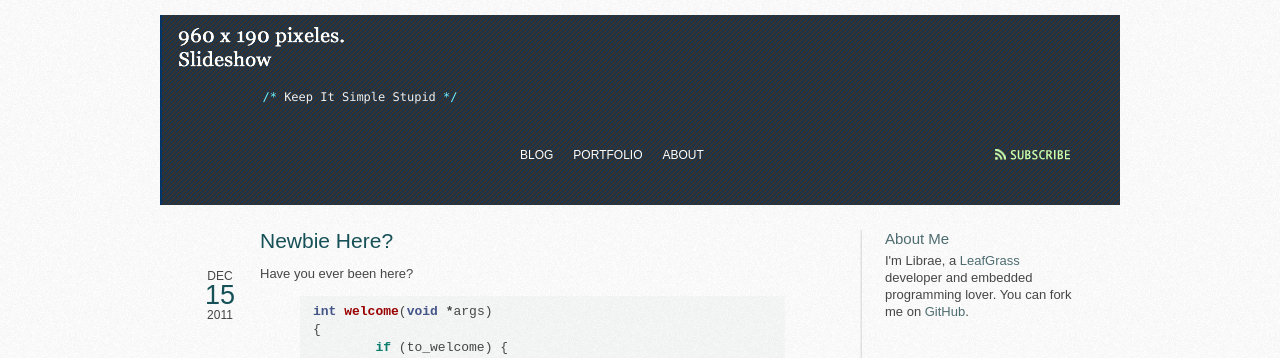
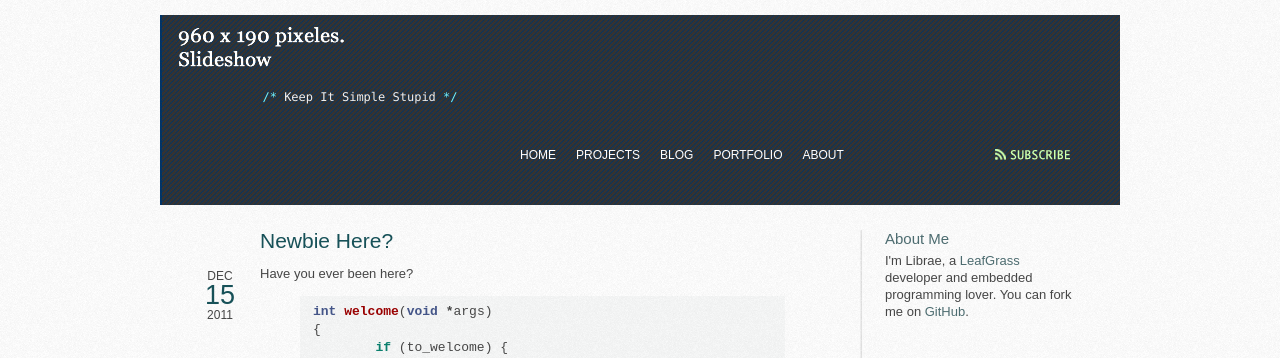
Before and after one commit to librae8226/librae8226.github.com, a Jekyll site: the page built from index.html, in a window 1280 px wide. Shown: the top 358 px of the page. Built offline with Jekyll 4.4.1, drawn with Linux system fonts in a browser that asks for light colours; the list of posts is cut into pages by our own code; comment, search, counter and statistics services are not loaded.

```diff
--- a/_config.yml
+++ b/_config.yml
@@ -21,6 +21,17 @@ about: >
     and embedded programming lover. You can fork me on <a href="http://github.com/librae8226">GitHub</a>.
 
 nav:
+    - name:     Home
+      url:      /
+
+    - name:     Projects
+      url:      /
+      subnav:
+        - name: Ousia
+          url:  /
+        - name: QuadroCopter
+          url:  /
+
     - name:     Blog
       url:      /
 
```
